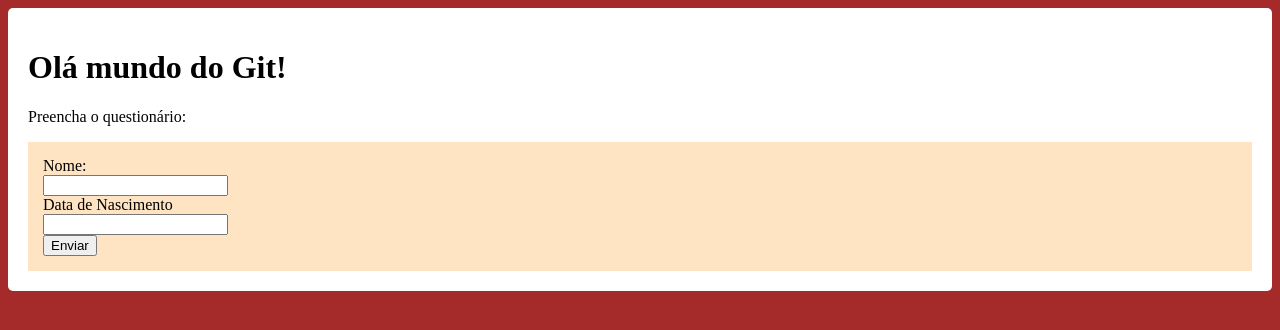
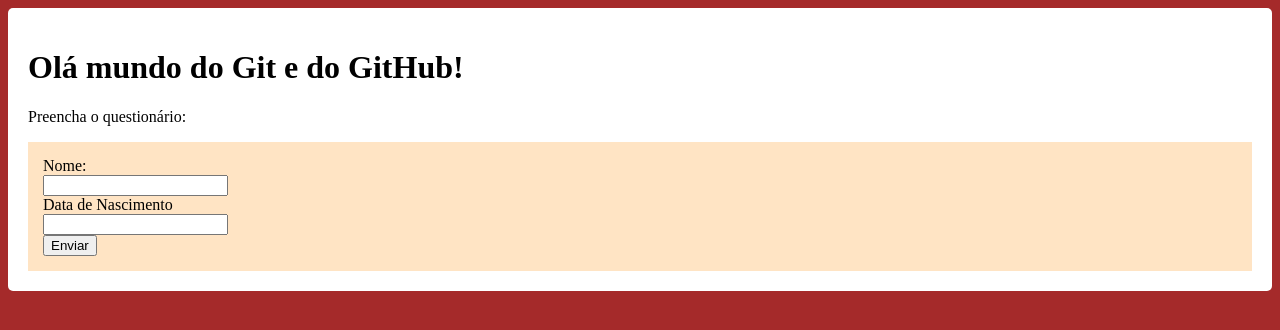
Before and after one commit to alice-marinho/aula-de-git, a plain HTML site: page index.html in a window 1280 px wide. Drawn offline with Linux system fonts and the light colour scheme.

Commit message:
Adicionamos a palavra Github!

```diff
--- a/index.html
+++ b/index.html
@@ -4,12 +4,12 @@
     <meta charset="UTF-8">
     <meta name="viewport" content="width=device-width, initial-scale=1.0">
     <link rel="stylesheet" href="css/index.css">
-    <title>Aprendendo Git</title>
+    <title>Aprendendo Git e GitHub</title>
 </head>
 <body>
 <main>
 
-    <h1>Olá mundo do Git!</h1>
+    <h1>Olá mundo do Git e do GitHub!</h1>
     <script src="js/index.js"></script>
 
         <p> Preencha o questionário:</p>
```
